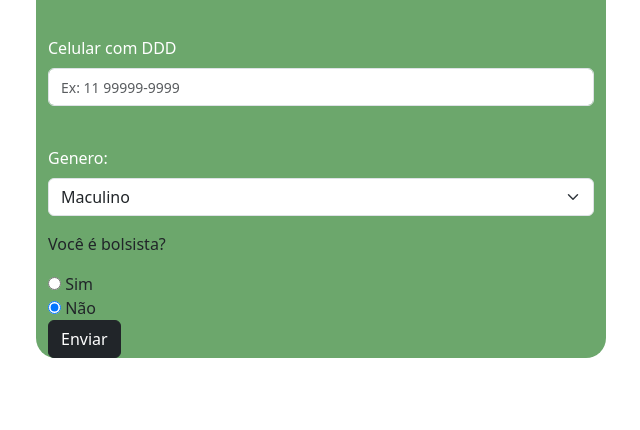
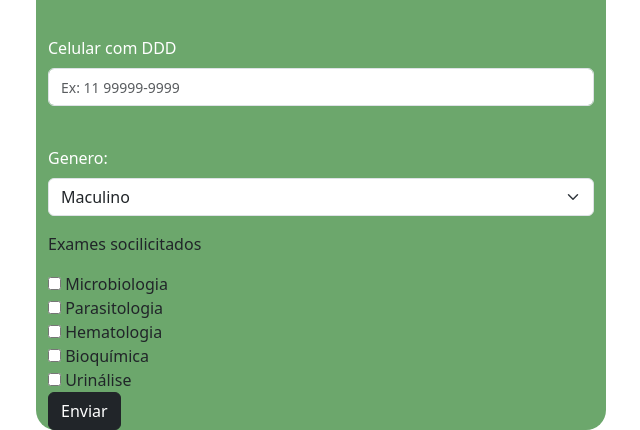
Before and after one commit to Grandolffi/projetoIntegrado, a PHP site: page /dados.php in a window 1280 px wide. Shown: the part 594-1024 px from the top of the page, without its empty margins (319-959 px from the left). Before the commit the page ends 952 px from the top, so only its background shows below. Run offline with PHP 8.4, Linux system fonts and the light colour scheme.

Commit message:
Alteração pagina cadastro cliente
trabalhando na pagina de cadastro

```diff
--- a/dados.php
+++ b/dados.php
@@ -52,14 +52,26 @@
                                     <option value="nf">Não informar</option>
                                 </select>
                             </div>
-                            <p>Você é bolsista?</p>
+                            <p>Exames socilicitados</p>
                             <div class="form-chek">
-                                <input type="radio" name="Bolsista" id="bolsista" value="Sim">
-                                <label for="bolsista" class="form=check-label">Sim</label>
+                                <input type="checkbox" name="ExameSolicitado[]" id="Microbiologia" value="Microbiologia">
+                                <label for="Microbiologia" class="form=check-label">Microbiologia</label>
                             </div>
                             <div class="form-chek">
-                                <input type="radio" name="Bolsista" id="bolsista" value="Não" checked> <!--checked deixa um selecionado-->
-                                <label for="bolsista" class="form=check-label">Não<br></label>
+                                <input type="checkbox" name="ExameSolicitado[]" id="Parasitologia" value="Parasitologia">
+                                <label for="Parasitologia" class="form=check-label">Parasitologia</label>
+                            </div>
+                            <div class="form-chek">
+                                <input type="checkbox" name="ExameSolicitado[]" id="Hematologia" value="Hematologia">
+                                <label for="Hematologia" class="form=check-label">Hematologia</label>
+                            </div>
+                            <div class="form-chek">
+                                <input type="checkbox" name="ExameSolicitado[]" id="Bioquímica" value="Bioquímica">
+                                <label for="Bioquímica" class="form=check-label">Bioquímica</label>
+                            </div>
+                            <div class="form-chek">
+                                <input type="checkbox" name="ExameSolicitado[]" id="Urinálise" value="Urinálise">
+                                <label for="Urinálise" class="form=check-label">Urinálise</label>
                             </div>
                             <button type="submit" class="btn btn-dark">Enviar</button>
                         </form>
```
Also changed, not shown: input.php (+8 -5 lines).
